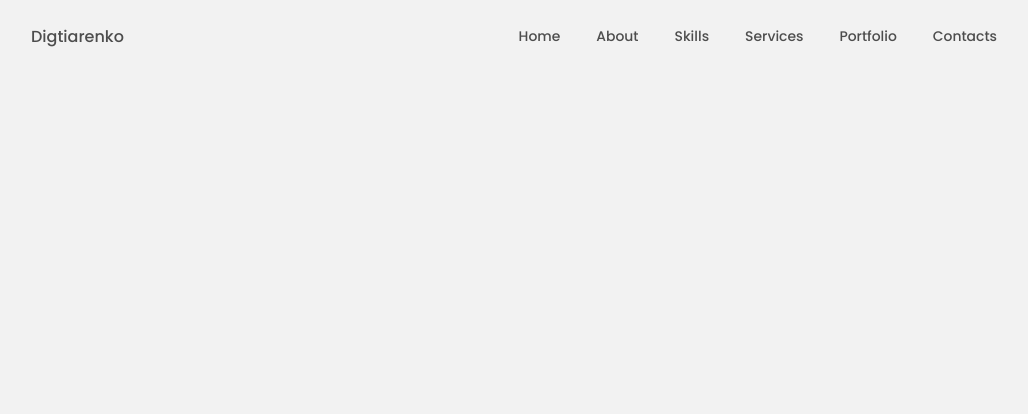
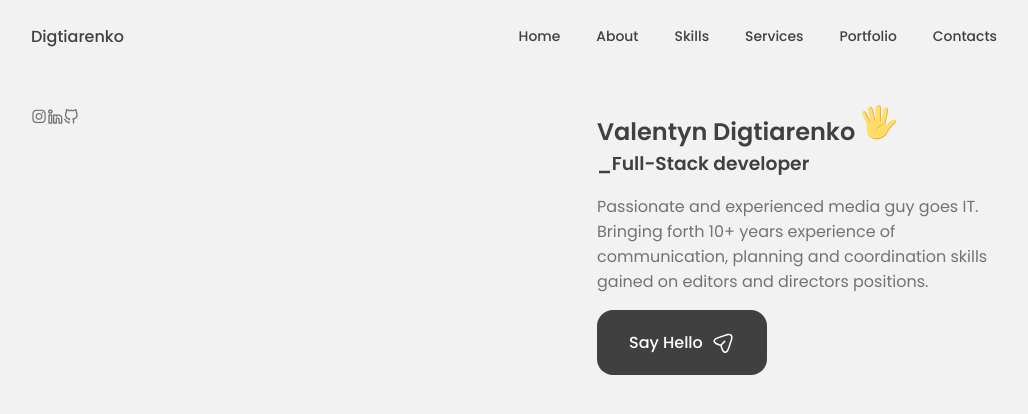
Before and after one commit to digtiarenko/portfolio, a React (Create React App) app: page / in a window 1280 px wide. Shown: the top 414 px of the page, without its empty margins (125-1153 px from the left). Built offline with nearby package versions, Linux system fonts and the light colour scheme.

Commit message:
adding home element

```diff
--- a/src/App.css
+++ b/src/App.css
@@ -33,7 +33,7 @@
    /* =========COLORS HSL========== */
    --hue: 0;
    --saturation: 0%;
-   --title-color: hsl(var(--hue), var(--saturation), 30%);
+   --title-color: hsl(var(--hue), var(--saturation), 25%);
    --title-color-dark: hsl(var(--hue), var(--saturation), 0%);
    --text-color: hsl(var(--hue), var(--saturation), 45%);
    --body-color: hsl(var(--hue), var(--saturation), 95%);
@@ -91,6 +91,7 @@ body {
 h1,
 h2,
 h3 {
+   margin: 0;
    color: var(--title-color);
    font-weight: var(--font-semi-bold);
 }
--- a/src/App.js
+++ b/src/App.js
@@ -1,13 +1,18 @@
 import React from 'react';
 import './App.css';
 import Header from './components/header/Header';
+import Home from './components/home/Home';
 
 function App() {
-  return (
-    <div className="App">
-      <Header />
-    </div>
-  );
+   return (
+      <>
+         <Header />
+
+         <main className="main">
+            <Home />
+         </main>
+      </>
+   );
 }
 
 export default App;
--- /dev/null
+++ b/src/components/home/Data.jsx
@@ -0,0 +1,25 @@
+import React from 'react';
+import { ReactComponent as HandSVG } from '../../assets/hand.svg';
+import { ReactComponent as SendSVG } from '../../assets/send.svg';
+
+const Data = () => {
+   return (
+      <div className="home__data">
+         <h1 className="home__data">
+            Valentyn Digtiarenko <HandSVG />
+         </h1>
+         <h3 className="home__subtitle">_Full-Stack developer</h3>
+         <p className="home_description">
+            Passionate and experienced media guy goes IT. Bringing forth 10+
+            years experience of communication, planning and coordination skills
+            gained on editors and directors positions.
+         </p>
+
+         <a href="#contact" className="button button--flex">
+            Say Hello <SendSVG />
+         </a>
+      </div>
+   );
+};
+
+export default Data;
--- /dev/null
+++ b/src/components/home/Home.jsx
@@ -0,0 +1,21 @@
+import Data from './Data';
+import './home.css';
+import Social from './Social';
+
+const Home = () => {
+   return (
+      <section className="home section" id="home">
+         <div className="home__container container grid">
+            <div className="home__content grid">
+               <Social />
+
+               <div className="home__img"></div>
+
+               <Data />
+            </div>
+         </div>
+      </section>
+   );
+};
+
+export default Home;
--- /dev/null
+++ b/src/components/home/Social.jsx
@@ -0,0 +1,31 @@
+import React from 'react';
+
+const Social = () => {
+   return (
+      <div className="home__social">
+         <a
+            href="https://www.instagram.com/oystrych"
+            className="home__social-icon"
+            target="_blanc"
+         >
+            <i class="uil uil-instagram"></i>
+         </a>
+         <a
+            href="https://www.linkedin.com/in/valentyn-digtiarenko"
+            className="home__social-icon"
+            target="_blanc"
+         >
+            <i class="uil uil-linkedin-alt"></i>
+         </a>
+         <a
+            href="https://github.com/digtiarenko"
+            className="home__social-icon"
+            target="_blanc"
+         >
+            <i class="uil uil-github-alt"></i>
+         </a>
+      </div>
+   );
+};
+
+export default Social;
--- /dev/null
+++ b/src/components/home/home.css
@@ -0,0 +1,3 @@
+.home__content {
+   grid-template-columns: 116px repeat(2, 1fr);
+}
```
Also changed, not shown: src/assets/send.svg.
